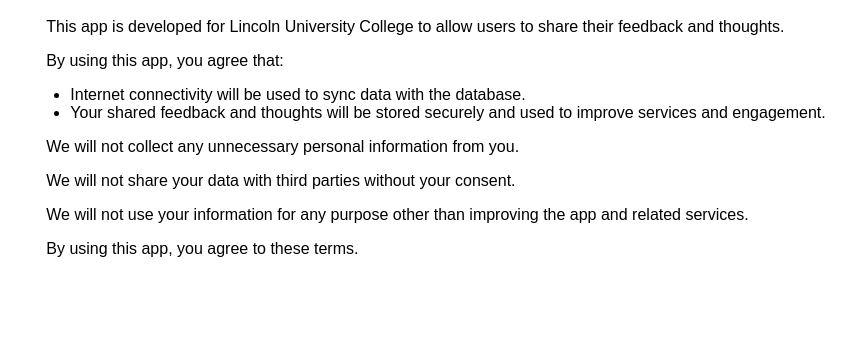
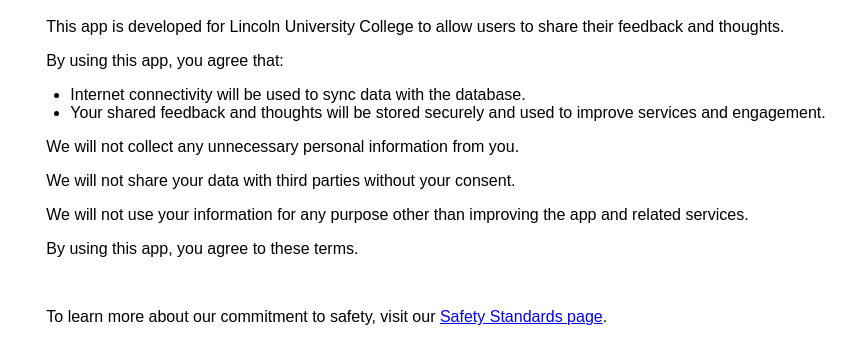
Before and after one commit to amitzero/privacy-policy, a plain HTML site: page lincwall/index.html in a window 1280 px wide. Shown: the part 104-468 px from the top of the page, without its empty margins (212-1064 px from the left). Drawn offline with Linux system fonts and the light colour scheme.

Commit message:
link to safety-standards

```diff
--- a/lincwall/index.html
+++ b/lincwall/index.html
@@ -30,5 +30,7 @@
     <p>We will not share your data with third parties without your consent.</p>
     <p>We will not use your information for any purpose other than improving the app and related services.</p>
     <p>By using this app, you agree to these terms.</p>
+    <br/>
+    <p>To learn more about our commitment to safety, visit our <a href="safety-standards">Safety Standards page</a>.</p>
 </body>
 </html>
```
